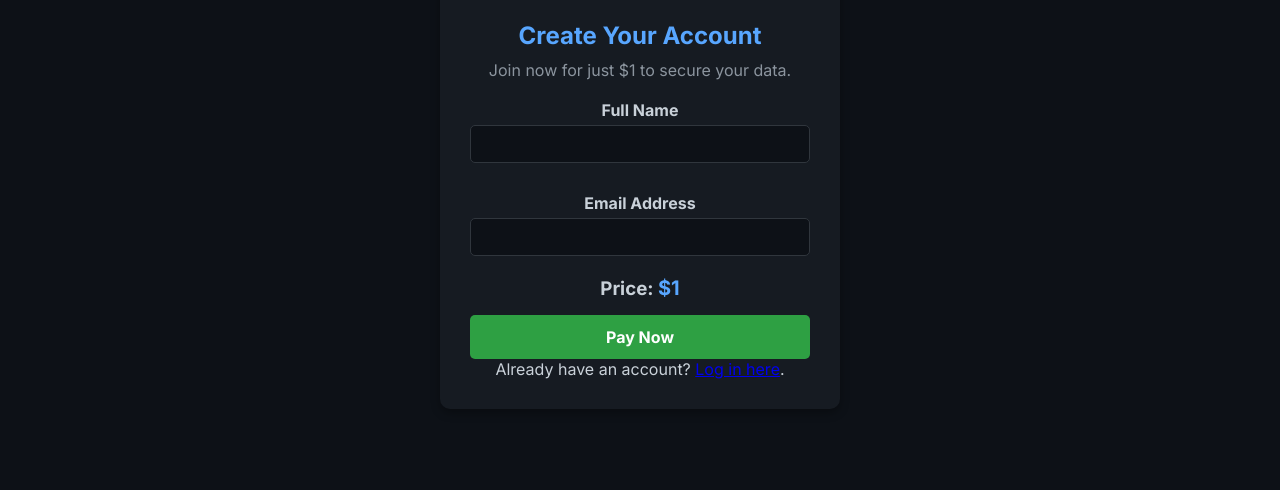
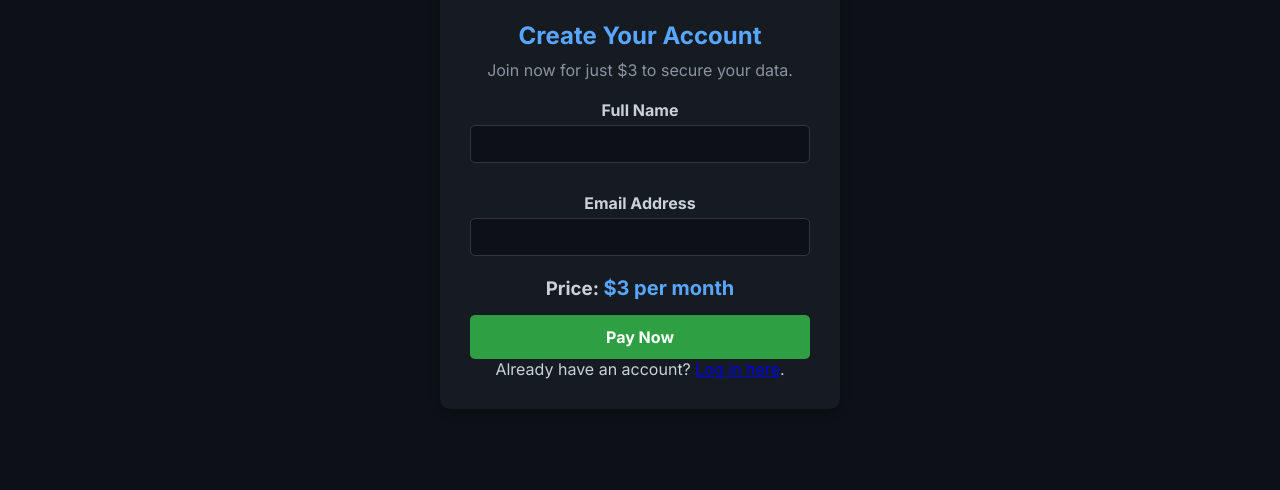
Before and after one commit to kr1pt7c-l33t/s-leak, a plain HTML site: page signup.html in a window 1280 px wide. Shown: the part 312-802 px from the top of the page. Drawn offline with Linux system fonts and the light colour scheme.

Commit message:
Update signup.html
Updated price

```diff
--- a/signup.html
+++ b/signup.html
@@ -24,7 +24,7 @@
 		<div class="form-container">
 			<img src="S-Leak Cover-NoBG.png" class="form-logo" alt="S-Leak Logo">
 			<h2>Create Your Account</h2>
-			<p class="subheading">Join now for just $1 to secure your data.</p>
+			<p class="subheading">Join now for just $3 to secure your data.</p>
 			<form id="signup-form">
 				<label for="name">Full Name</label>
 				<input type="text" id="name" name="name" class='form-input' required>
@@ -33,7 +33,7 @@
 				<input type="email" id="email" name="email" class='form-input' required>
 
 				<div class="price-section">
-					<h3>Price: <span class="price">$1</span></h3>
+					<h3>Price: <span class="price">$3 per month</span></h3>
 				</div>
 
 				<!-- Pay Now Button -->
```
